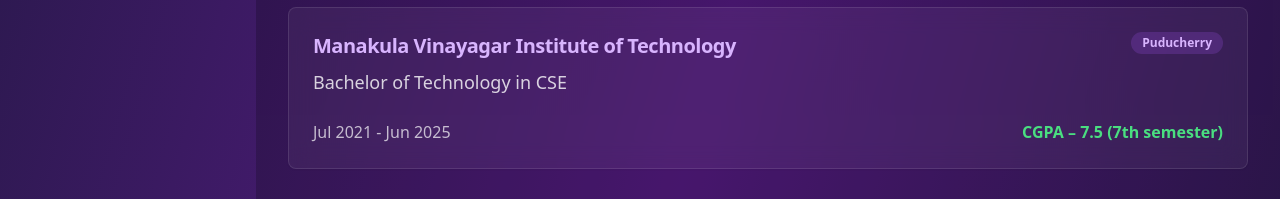
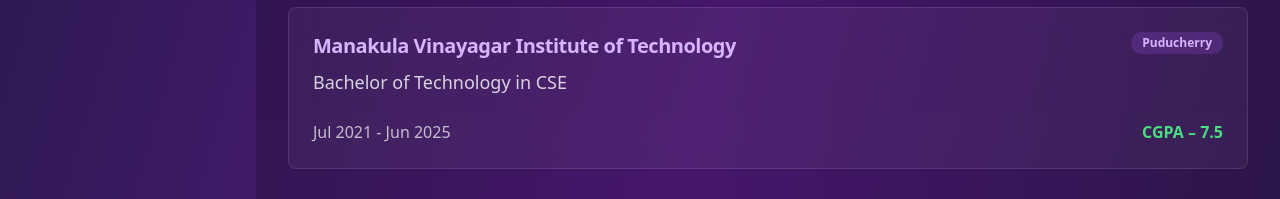
Before and after one commit to arunpandian9159/arun-portfolio, a Next.js app: page / in a window 1280 px wide. Shown: the part 1920-2119 px from the top of the page. Built offline with nearby package versions, Linux system fonts and the light colour scheme.

Commit message:
Update page.tsx

```diff
--- a/app/page.tsx
+++ b/app/page.tsx
@@ -434,7 +434,7 @@ export default function Portfolio() {
                   institution: "Manakula Vinayagar Institute of Technology",
                   degree: "Bachelor of Technology in CSE",
                   duration: "Jul 2021 - Jun 2025",
-                  grade: "CGPA – 7.5 (7th semester)",
+                  grade: "CGPA – 7.5",
                   location: "Puducherry",
                 },
                 {
```
